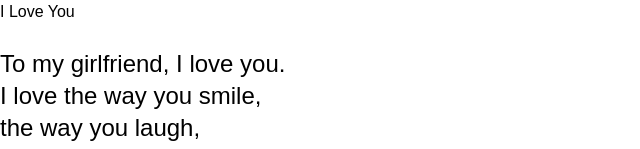
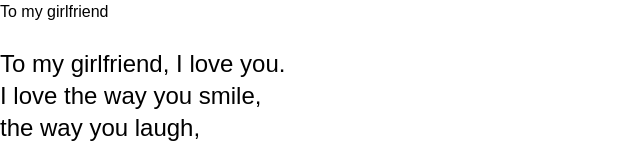
Before and after one commit to EvanNotFound/how-to-deal-with-my-crush, a Next.js app: page /disclaimer in a window 1280 px wide. Shown: the top 149 px of the page, without its empty margins (0-640 px from the left). Built offline with nearby package versions, Linux system fonts and the light colour scheme; a web font is replaced by a local one.

Commit message:
docs: update disclaimer header text for clarity and personalization

```diff
--- a/pages/disclaimer.mdx
+++ b/pages/disclaimer.mdx
@@ -43,7 +43,7 @@ export const Title = () => {
         laBelleAurore.className,
       )}
     >
-      I Love You
+      To my girlfriend
     </h1>
   );
 };
```
